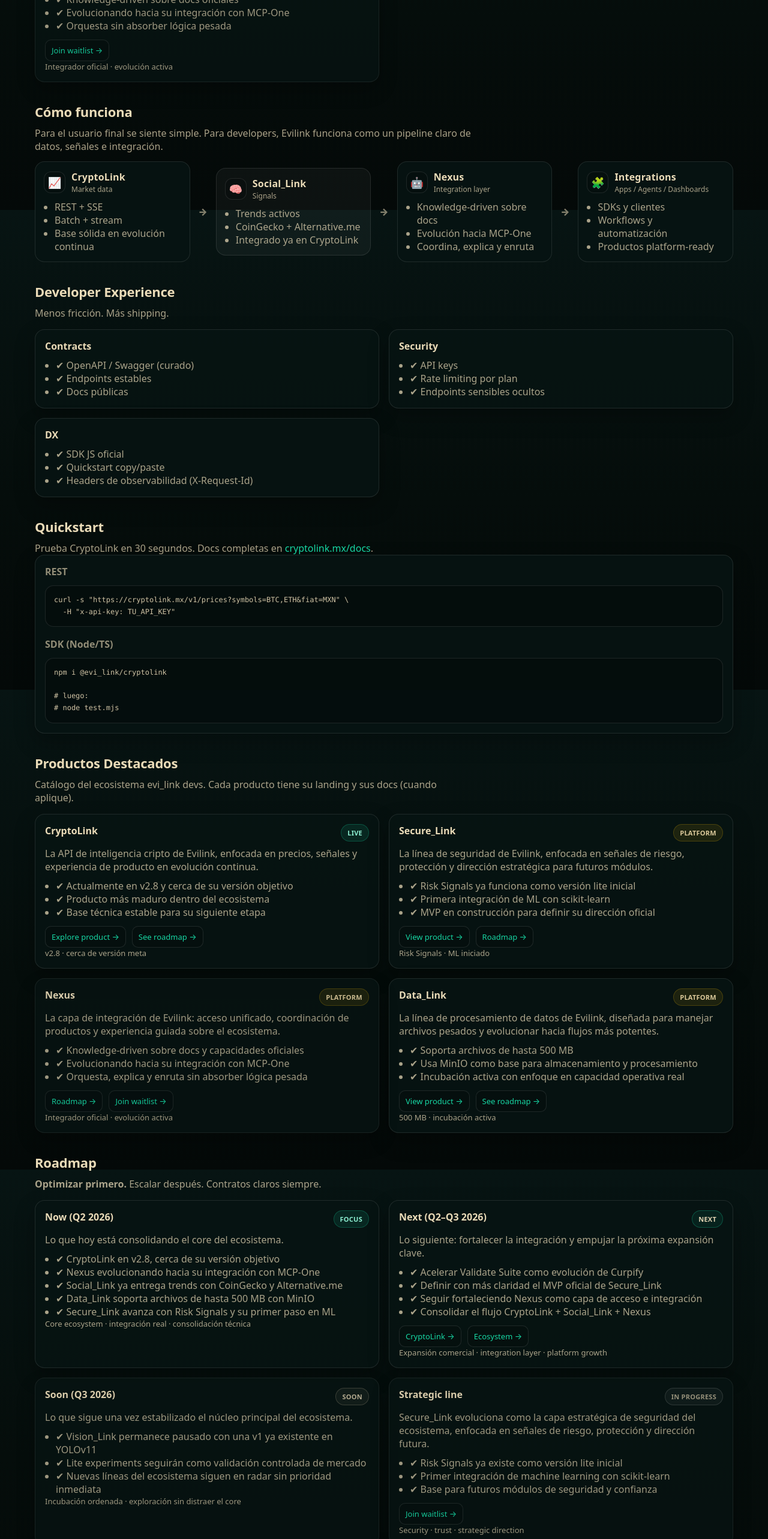
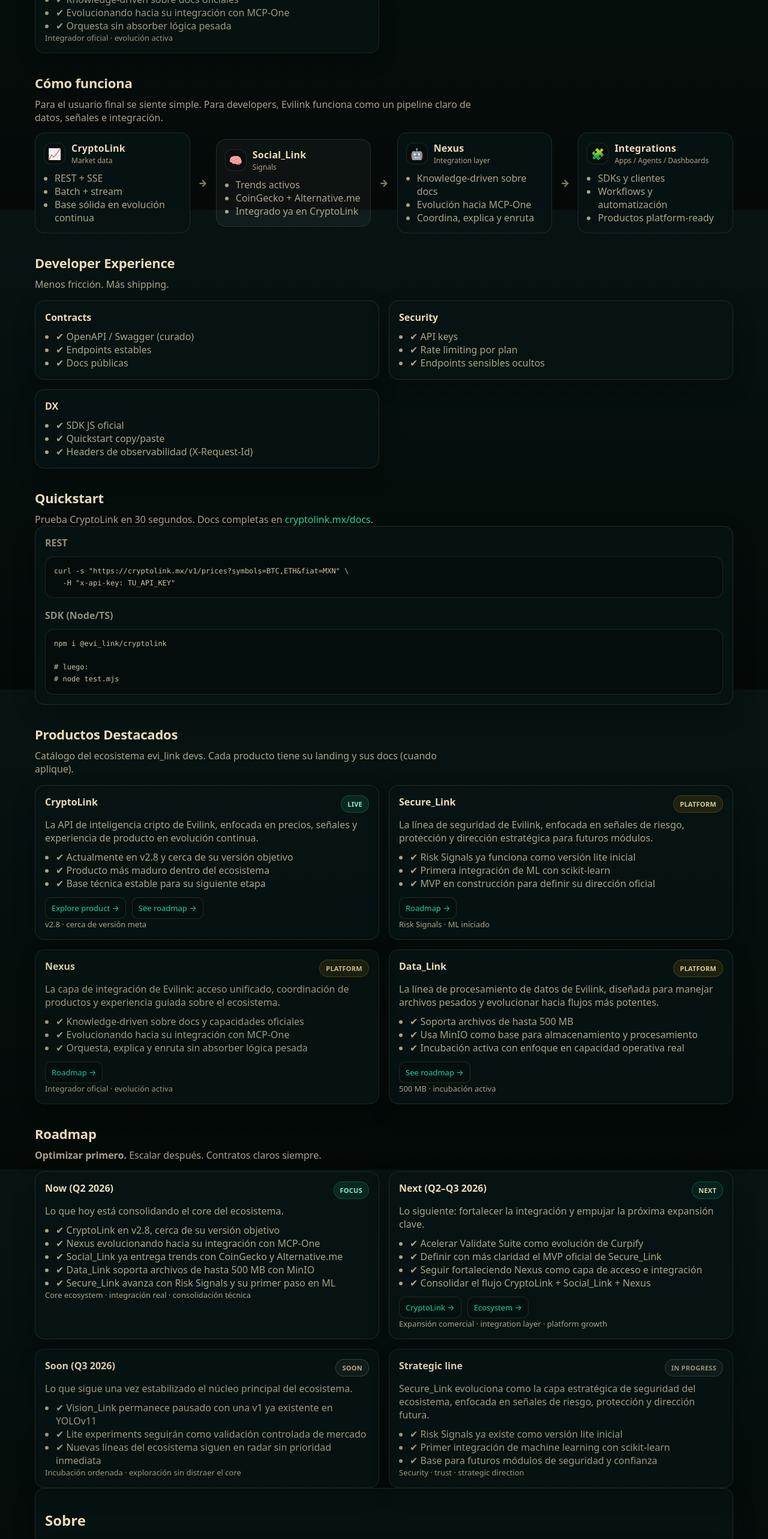
Before and after one commit to IanMartin16/evilink, a Next.js app: page / in a window 1280 px wide. Shown: the part 1250-3816 px from the top of the page at 60% size. Built offline with nearby package versions, Linux system fonts and the light colour scheme.

Commit message:
Fix: add somes bugs fixes about wrong information

```diff
--- a/app/page.tsx
+++ b/app/page.tsx
@@ -42,7 +42,7 @@
         "MVP en construcción para definir su dirección oficial",
       ],
       links: [
-        { label: "View product →", href: "/products#securelink" },
+      //  { label: "View product →", href: "/products#securelink" },
         { label: "Roadmap →", href: "#roadmap" },
       ],
       tag: "Risk Signals · ML iniciado",
@@ -60,11 +60,11 @@
       ],
       links: [
         { label: "Roadmap →", href: "#roadmap" },
-        {
-          label: "Join waitlist →",
-          href: "mailto:support@evilink.dev?subject=Nexus%20waitlist",
-          external: true,
-        },
+      //  {
+      //    label: "Join waitlist →",
+      //    href: "mailto:support@evilink.dev?subject=Nexus%20waitlist",
+      //    external: true,
+      //  },
       ],
       tag: "Integrador oficial · evolución activa",
       muted: true,
@@ -80,7 +80,7 @@
         "Incubación activa con enfoque en capacidad operativa real",
       ],
       links: [
-        { label: "View product →", href: "/products#datalink" },
+      //  { label: "View product →", href: "/products#datalink" },
         { label: "See roadmap →", href: "#roadmap" },
       ],
       tag: "500 MB · incubación activa",
@@ -230,16 +230,7 @@
               <li>✔ Evolucionando hacia su integración con MCP-One</li>
               <li>✔ Orquesta sin absorber lógica pesada</li>
             </ul>
-          <div className="card-actions">
-            <a
-              className="btn-mini"
-              href="mailto:support@evilink.dev?subject=Nexus%20waitlist"
-              target="_blank"
-              rel="noreferrer"
-            >
-              Join waitlist →
-            </a>
-          </div>
+
           <p className="card-tag">Integrador oficial · evolución activa</p>
           </article>
         </div>
@@ -533,17 +524,6 @@
               <li>✔ Base para futuros módulos de seguridad y confianza</li>
             </ul>
 
-            <div className="card-actions">
-              <a
-                className="btn-mini"
-                href="mailto:support@evilink.dev?subject=Secure_Link%20waitlist"
-                target="_blank"
-                rel="noreferrer"
-              >
-                Join waitlist →
-              </a>
-            </div>
-
             <p className="card-tag">Security · trust · strategic direction</p>
           </article>
         </div>
```
Also changed, not shown: app/data/products.ts (+7 -6 lines).
